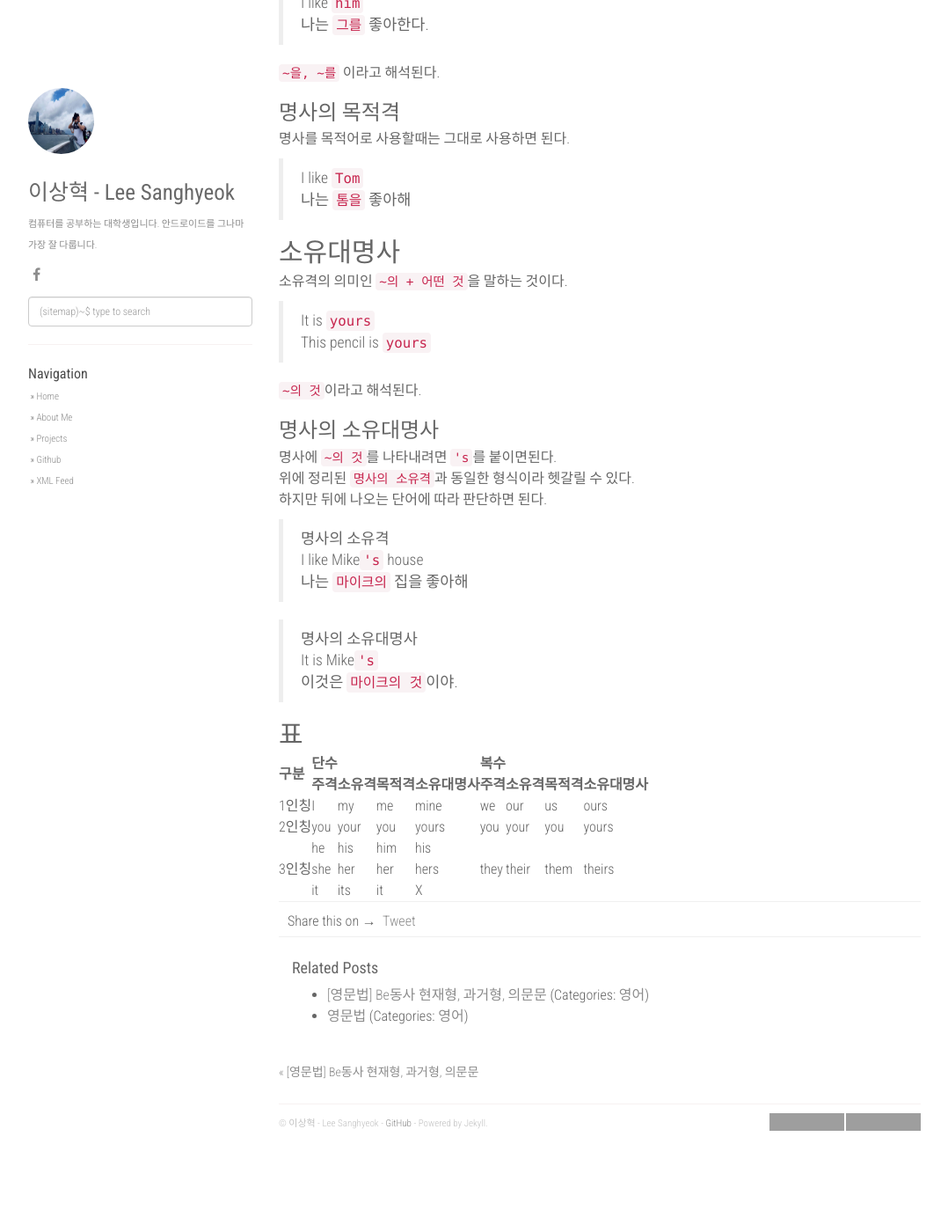
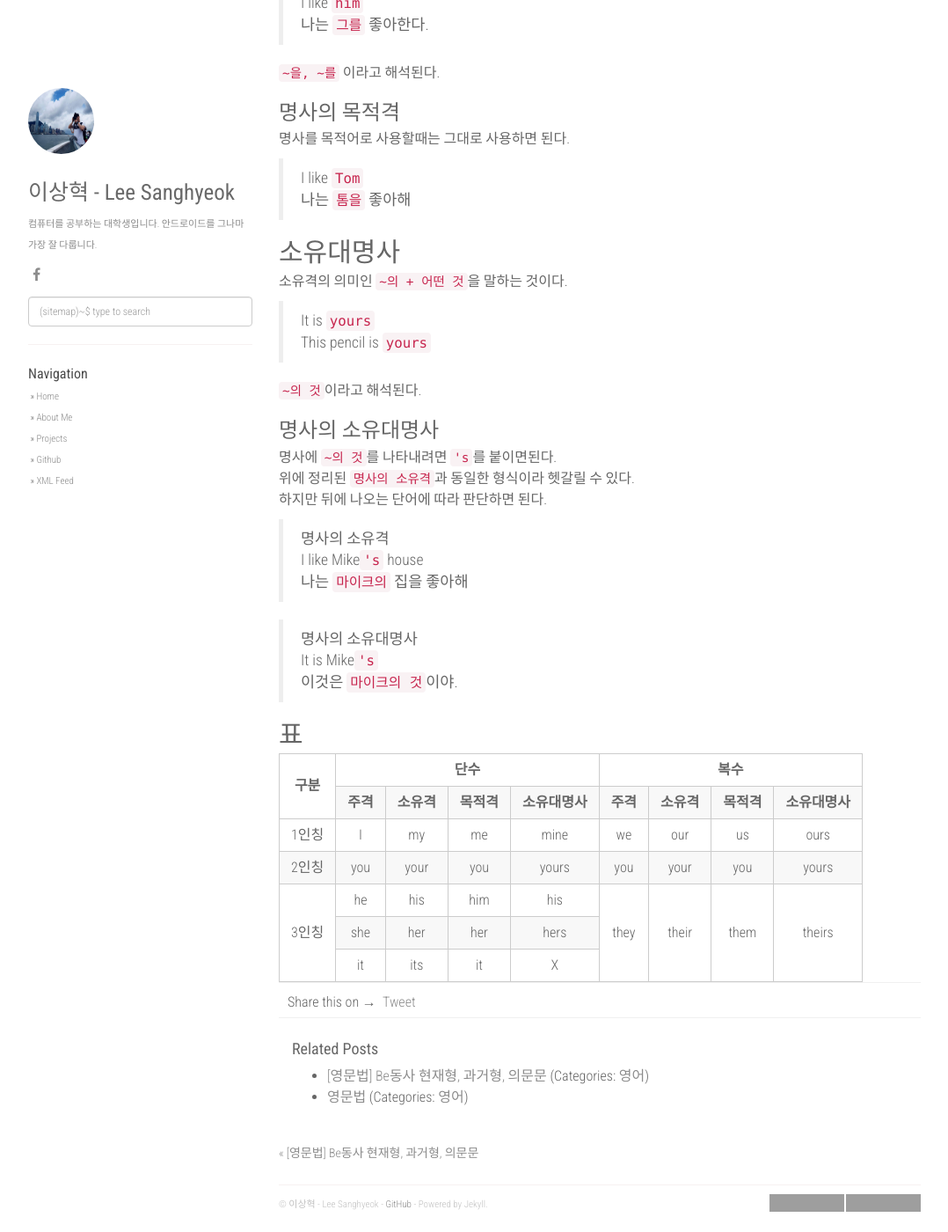
Before and after one commit to leesanghyeok/leesanghyeok.github.io, a Jekyll site: the page built from _posts/2016-12-21-영문법-주격-소유격-목적격-소유대명사.md, in a window 1280 px wide and 1400 px high, scrolled down 1156 px. Shown: the whole window at 88% size, without its empty margins (53-1131 px from the left). Built offline with Jekyll 4.4.1, drawn with Linux system fonts in a browser that asks for light colours; nearby versions of some CDN libraries; comment, search, counter and statistics services are not loaded; before the commit the page ends 2464 px from its top, so only the background shows below that; grey boxes are pictures that could not be loaded.

```diff
--- a/static/css/main.css
+++ b/static/css/main.css
@@ -224,3 +224,42 @@ div.col-sm-3 img#about {
         margin-top: 30px;
     }
 }
+
+/*********************/
+/* TABLES */
+/*********************/
+table {
+  //margin-left: 20px;
+    padding: 0;
+
+}
+table tr {
+    border-top: 1px solid #cccccc;
+    background-color: white;
+    margin: 0;
+    padding: 0;
+}
+table tr:nth-child(2n) {
+    background-color: #f8f8f8;
+}
+table tr th {
+    font-weight: bold;
+    border: 1px solid #cccccc;
+    text-align: left;
+    margin: 0;
+    padding: 6px 13px;
+    text-align: center;
+}
+table tr td {
+    border: 1px solid #cccccc;
+    text-align: left;
+    margin: 0;
+    padding: 6px 13px;
+    text-align: center;
+}
+table tr th :first-child, table tr td :first-child {
+    margin-top: 0;
+}
+table tr th :last-child, table tr td :last-child {
+    margin-bottom: 0;
+}
```
Also changed, not shown: _posts/2016-11-20-Android-Studio-팁.markdown (renamed from _posts/2016-11-20-Android Studio 팁.markdown, +17 -0 lines), _posts/2016-11-26-즐겨찾기 사이트.md (deleted, +0 -26 lines), _posts/2016-11-26-즐겨찾기-사이트.md (added, +29 -0 lines), _posts/2016-12-03-자주쓰는-Linux-명령어.md (renamed from _posts/2016-12-03-자주쓰는 Linux 명령어.md, +1 -1 lines), _posts/2016-12-08-나의-Java-컨벤션-정리.md (renamed from _posts/2016-12-08-나의 Java 컨벤션 정리.md, +1 -1 lines), _posts/2016-12-21-영문법.md (+2 -2 lines), _posts/2016-11-13-첫번째-블로깅.md (renamed from _posts/2016-11-13-첫번째 블로깅.md), _posts/2016-11-19-Transferring-Data-Using-Sync-Adapters-번역.md (renamed from _posts/2016-11-19-Transferring Data Using Sync Adapters 번역.md), _posts/2016-11-20-Union-Find를-공부하며.md (renamed from _posts/2016-11-20-Union-Find를 공부하며.md), _posts/2016-12-21-영문법-Be동사-현재형-과거형-의문문.md (renamed from _posts/2016-12-21-[영문법] Be동사 현재형, 과거형, 의문문.md), _posts/2016-12-21-영문법-주격-소유격-목적격-소유대명사.md (renamed from _posts/2016-12-21-[영문법] 주격, 소유격, 목적격, 소유대명사.md).
